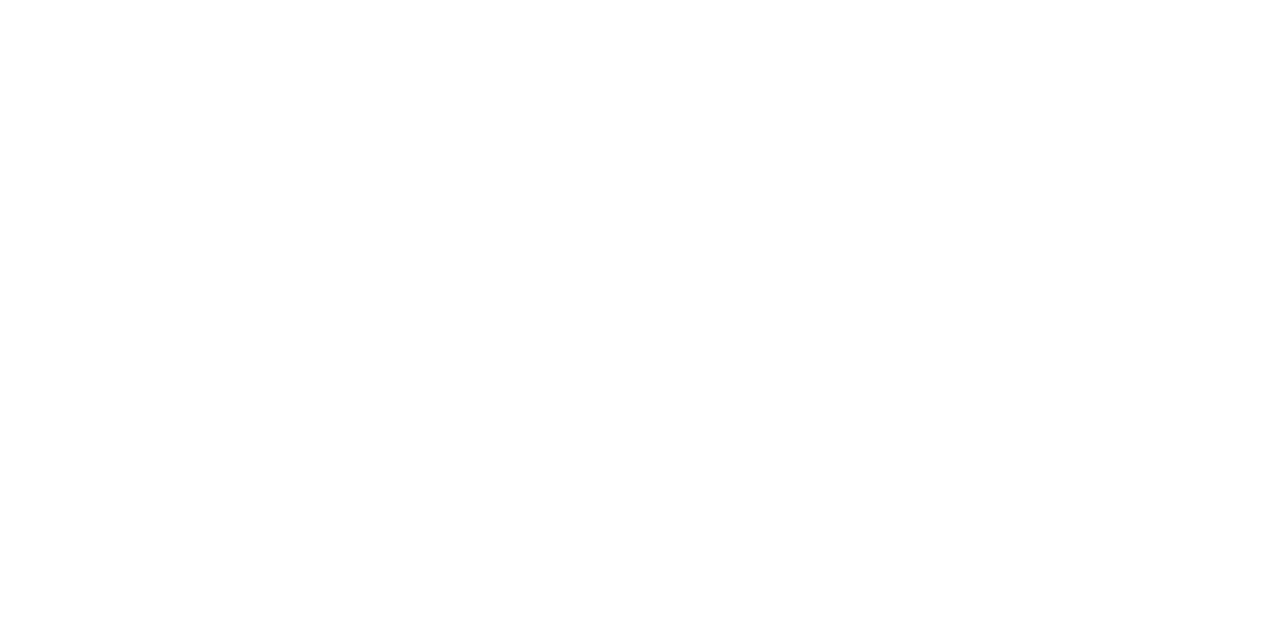
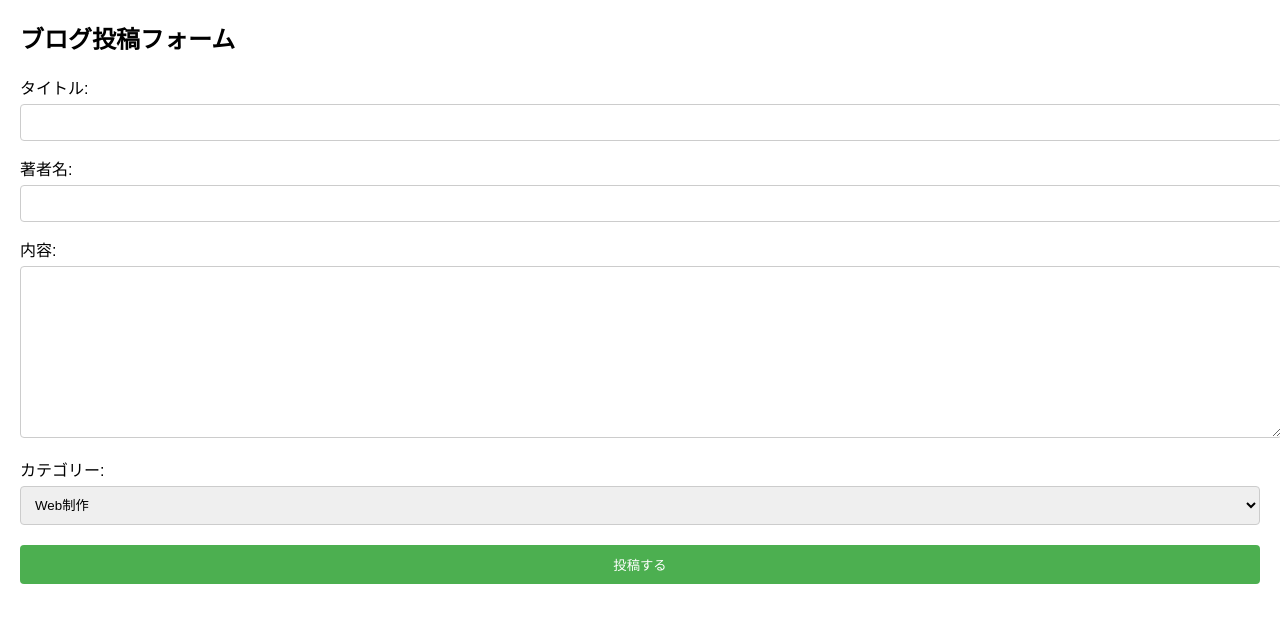
Before and after one commit to RobinsonKubo/BlogRam, a plain HTML site: page t_o_u.html in a window 1280 px wide. Drawn offline with Linux system fonts and the light colour scheme.

Commit message:
投稿フォームテンプレート

```diff
--- a/t_o_u.html
+++ b/t_o_u.html
@@ -0,0 +1,54 @@
+<!DOCTYPE html>
+<html lang="ja">
+<head>
+    <meta charset="UTF-8">
+    <meta name="viewport" content="width=device-width, initial-scale=1.0">
+    <title>ブログ投稿フォーム</title>
+    <style>
+        body {
+            font-family: Arial, sans-serif;
+            margin: 20px;
+        }
+        input, textarea, select {
+            width: 100%;
+            margin: 5px 0 15px 0;
+            padding: 10px;
+            border: 1px solid #ccc;
+            border-radius: 4px;
+        }
+        input[type="submit"] {
+            background-color: #4CAF50;
+            color: white;
+            border: none;
+        }
+        input[type="submit"]:hover {
+            background-color: #45a049;
+        }
+    </style>
+</head>
+<body>
+
+<h2>ブログ投稿フォーム</h2>
+<form action="your-server-endpoint" method="POST">
+    <label for="title">タイトル:</label>
+    <input type="text" id="title" name="title" required>
+
+    <label for="author">著者名:</label>
+    <input type="text" id="author" name="author" required>
+
+    <label for="content">内容:</label>
+    <textarea id="content" name="content" rows="10" required></textarea>
+
+    <label for="category">カテゴリー:</label>
+    <select id="category" name="category" required>
+        <option value="web制作">Web制作</option>
+        <option value="プログラミング">プログラミング</option>
+        <option value="デザイン">デザイン</option>
+        <option value="マーケティング">マーケティング</option>
+    </select>
+
+    <input type="submit" value="投稿する">
+</form>
+
+</body>
+</html>
```
Also changed, not shown: brogram_vite/index.html (+1 -1 lines).
